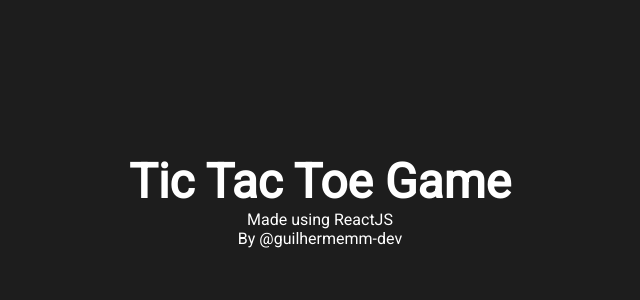
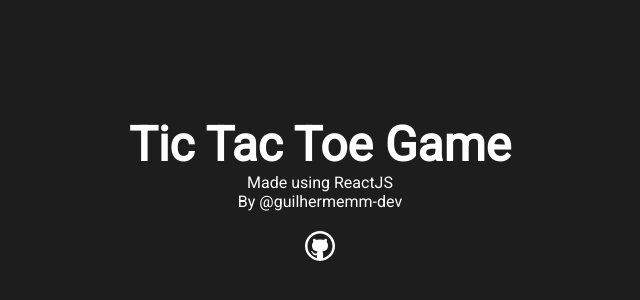
Before and after one commit to gmartins-dev/reactProjeto1, a Next.js app: page / in a window 1280 px wide. Shown: the part 200-500 px from the top of the page, without its empty margins (320-960 px from the left). Built offline with nearby package versions, Linux system fonts and the light colour scheme.

Commit message:
fim segunda aula

```diff
--- a/src/components/header/Header.jsx
+++ b/src/components/header/Header.jsx
@@ -1,15 +1,30 @@
 import Title from '../title/Title'
 import Subtitle from '../subtitle/Subtitle'
 import styles from './Header.module.css'
+import Icon from "../icon/Icon"
+
+
+
 
 function Header (){
 
     return(
         <div className={styles.header}>
-        <Title>Tic Tac Toe Game</Title>
-        <Subtitle>Made using ReactJS</Subtitle>
-        <Subtitle>By @guilhermemm-dev</Subtitle>
+            <Title>Tic Tac Toe Game</Title>
+            <Subtitle>Made using ReactJS</Subtitle>
+            <Subtitle>By @guilhermemm-dev</Subtitle>
+            <div className={styles.iconContent}>
+                <a><Icon
+                iconName="github"
+                link="https://github.com/guilhermemm-dev"
+                /></a>
+            </div>
         </div>
+
+
+
+
+
     )
 
 }
--- a/src/components/header/Header.module.css
+++ b/src/components/header/Header.module.css
@@ -4,4 +4,13 @@
     text-align: center;
     padding: 40px 0;
 
+
+
 }
+
+
+.iconContent{
+
+    margin: 20px 0;
+
+}
--- /dev/null
+++ b/src/components/icon/Icon.jsx
@@ -0,0 +1,22 @@
+
+
+function Icon ({iconName, size, link}) {
+
+    return(
+
+        <a href={link} target="_blank">
+            <img src={`/icons/${iconName}.svg`} width={size} />
+        </a>
+
+    )
+
+}
+
+Icon.defaultProps = {
+
+    size: '30px'
+
+}
+
+
+export default Icon
```
Also changed, not shown: public/icons/github.svg (added).
